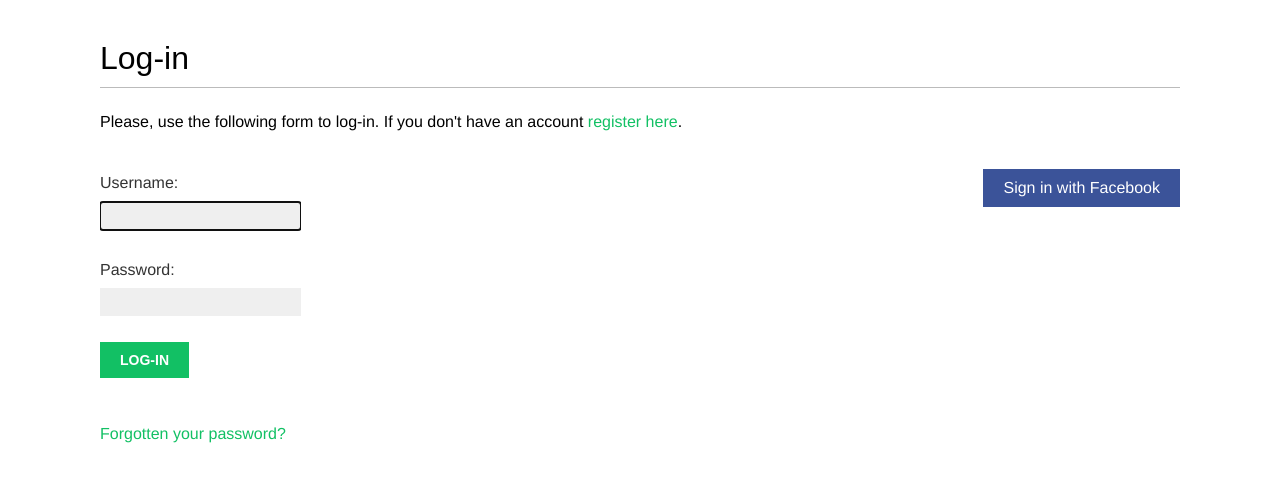
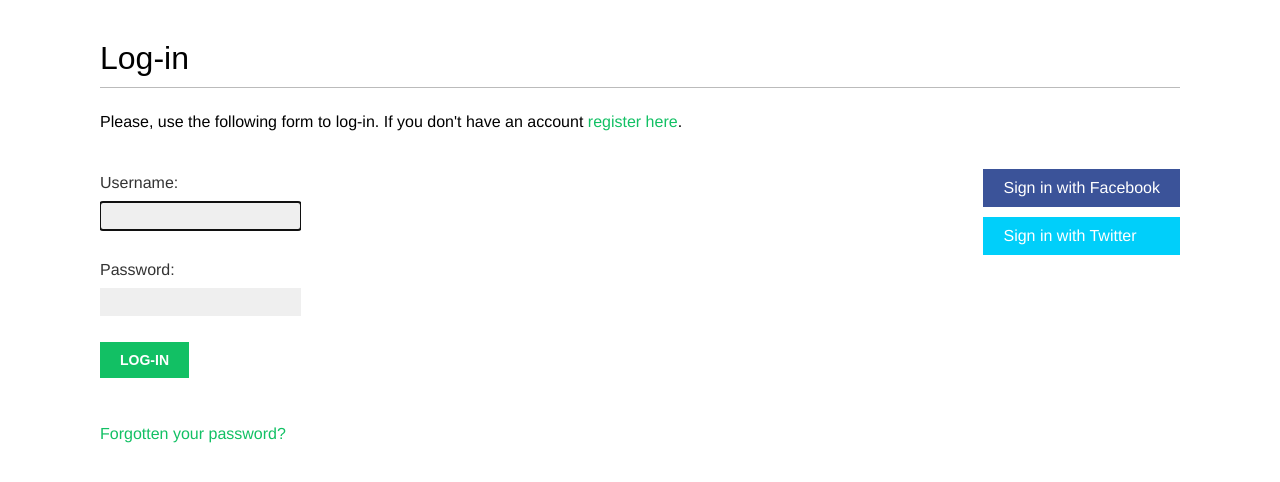
Before and after one commit to SaiedZ/django-4-by-example, a Django app: page /accounts/login/ in a window 1280 px wide. Shown: the part 47-529 px from the top of the page. Run offline with Django 4.2, Linux system fonts and the light colour scheme; some web fonts are replaced.

Commit message:
chore: Add Twitter as a social login option and update authentication settings

```diff
--- a/bookmarks/bookmarks/accounts/templates/registration/login.html
+++ b/bookmarks/bookmarks/accounts/templates/registration/login.html
@@ -33,6 +33,12 @@
                     Sign in with Facebook
                 </a>
             </li>
+            <li class="twitter">
+                <a href="{% url "social:begin" "twitter" %}">
+                    Sign in with Twitter
+                </a>
+            </li>
         </ul>
+
     </div>
 {% endblock %}
```
Also changed, not shown: bookmarks/bookmarks/core/settings.py (+9 -0 lines).
